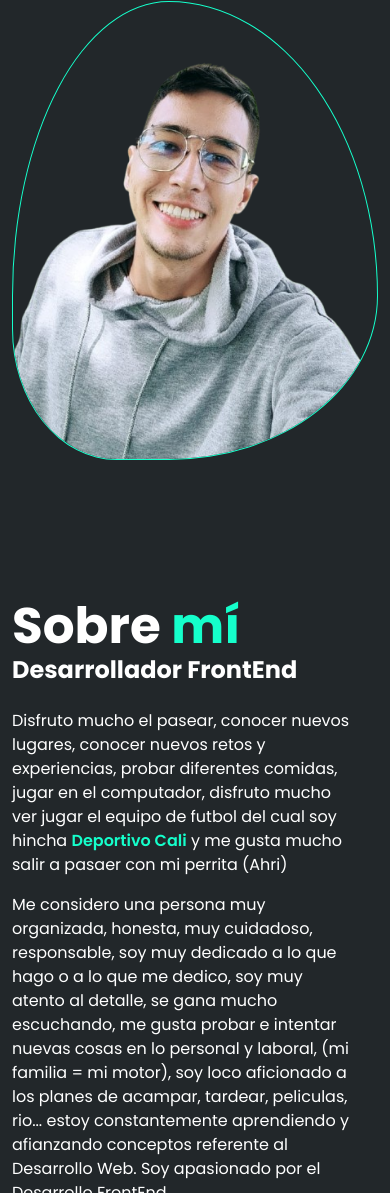
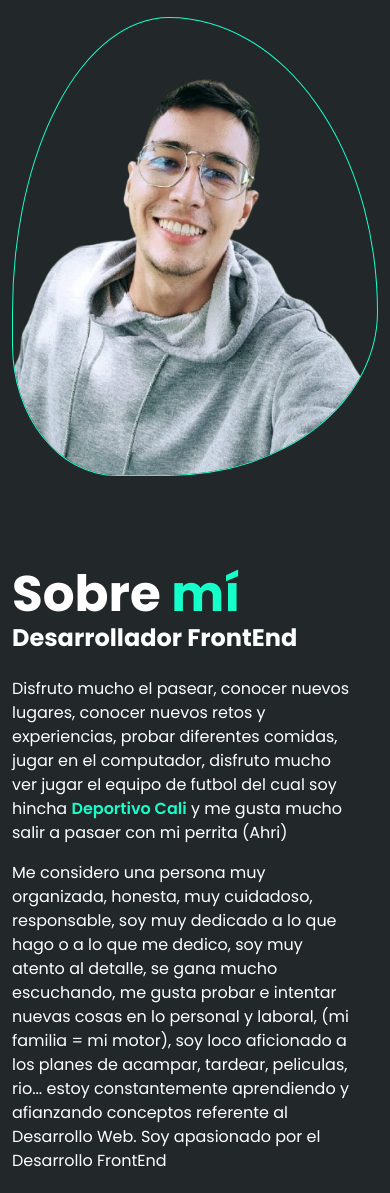
Before and after one commit to juanSebastianLopez/portafolioWeb, a plain HTML site: page index.html in a window 390 px wide. Shown: the part 807-2000 px from the top of the page. Drawn offline with nearby package versions, Linux system fonts and the light colour scheme; files that its build step writes are made by us from their sources.

Commit message:
Update index.html
Se modificaron algunas cosas de bootstrap

```diff
--- a/index.html
+++ b/index.html
@@ -70,7 +70,7 @@
             </div>
           </div>
           <div class="col-md-5 my-4">
-            <div class="d-flex align-items-center justify-content-center">
+            <div class="d-flex align-items-center justify-content-center pt-3 pt-md-0">
               <img src="images/usario/yo1.png" alt="sebastian" class="img-fluid object-fit-cover image-principal">
             </div>
           </div>
@@ -78,9 +78,9 @@
       </section>
 
       <!-- Sobre mi -->
-      <section class="container py-5 py-lg-0" id="sobremi">
+      <section class="container py-md-5 py-lg-0" id="sobremi">
         <div class="row">
-          <div class="col-md-4 order-1 order-md-0">
+          <div class="col-md-4 order-1 order-md-0 pt-4 pt-md-0">
             <img src="images/usario/yo1.png" alt="sebastian" class="img-fluid object-fit-cover image-principal">
           </div>
           <div class="col-md-7 order-0 order-md-1">
```
